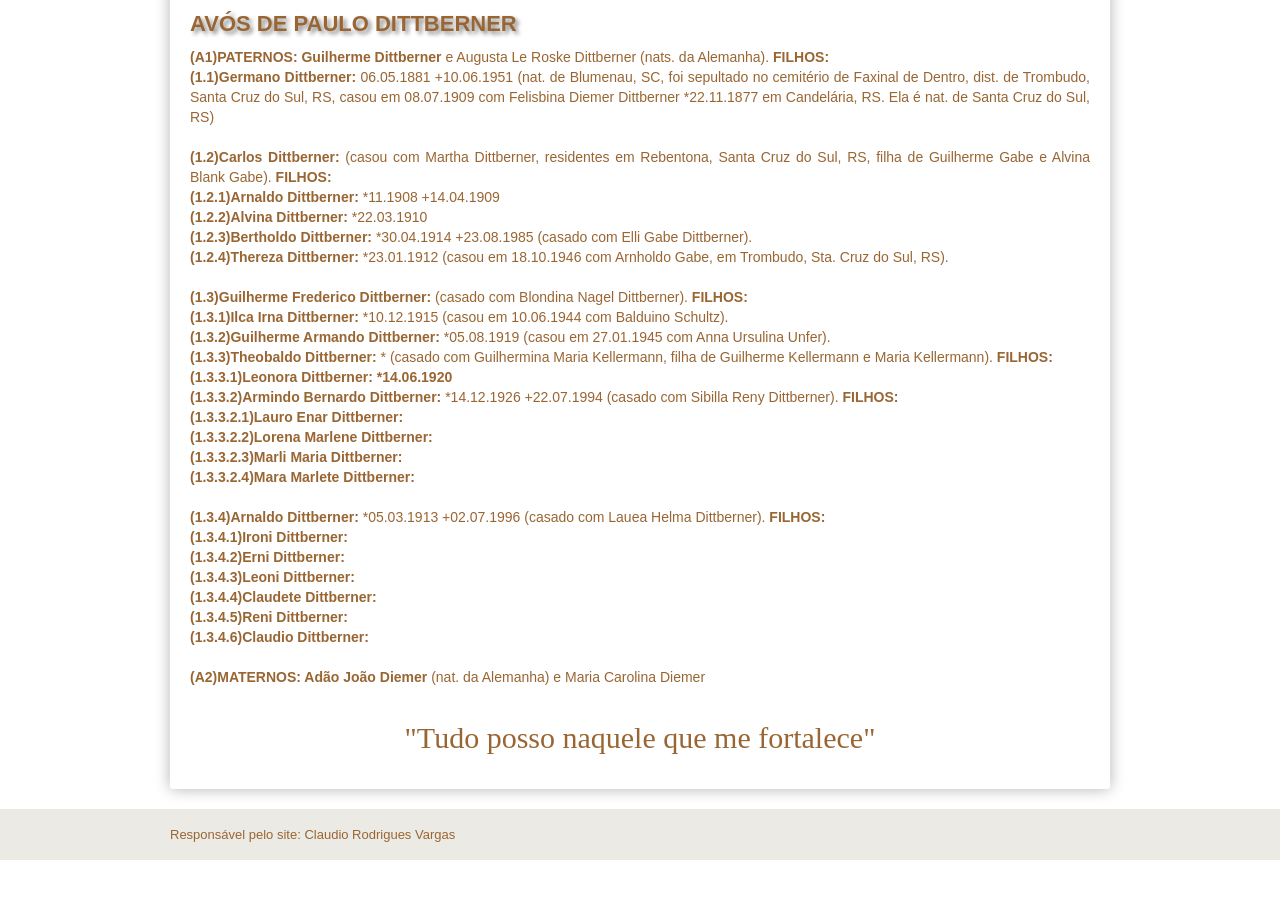
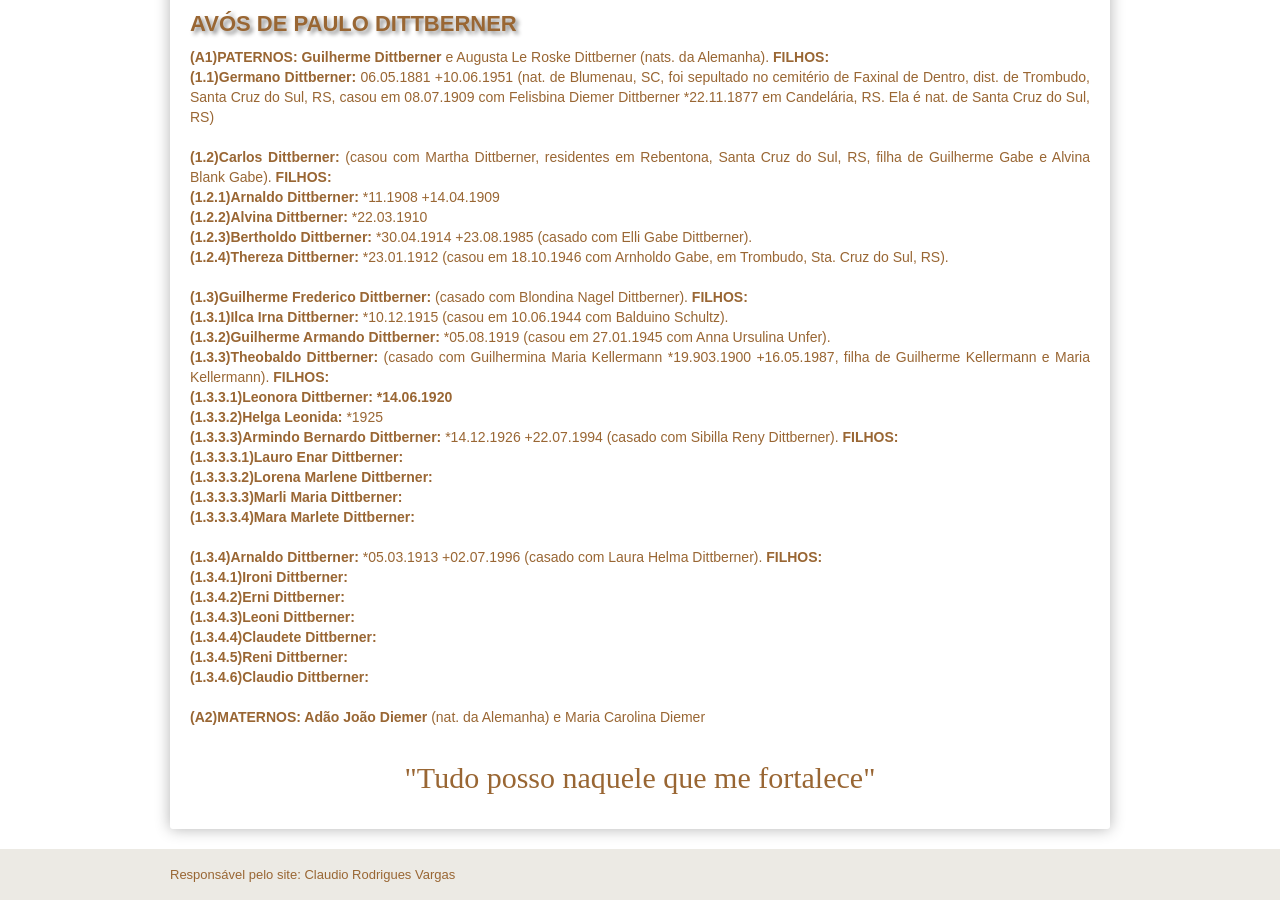
Before and after one commit to claudiovargas1955/claudiovargas1955.github.io, a Jekyll site: the page built from _pages/familia-dittberner.html, in a window 1280 px wide and 900 px high, scrolled down 786 px. Built offline with Jekyll 4.4.1, drawn with Linux system fonts in a browser that asks for light colours; some web fonts are replaced; before the commit the page ends 1646 px from its top, so only the background shows below that.

Commit message:
Update familia-dittberner.html

```diff
--- a/_pages/familia-dittberner.html
+++ b/_pages/familia-dittberner.html
@@ -132,17 +132,18 @@ Alvina Blank Gabe). <b>FILHOS: </b><br>
 <b>(1.3)Guilherme Frederico Dittberner: </b> (casado com Blondina Nagel Dittberner). <b>FILHOS: </b><br>
       <b>(1.3.1)Ilca Irna Dittberner: </b>*10.12.1915 (casou em 10.06.1944 com Balduino Schultz).<br>
       <b>(1.3.2)Guilherme Armando Dittberner: </b>*05.08.1919 (casou em 27.01.1945 com Anna Ursulina Unfer).<br>
-      <b>(1.3.3)Theobaldo Dittberner: </b>* (casado com Guilhermina Maria Kellermann, filha de Guilherme Kellermann e Maria Kellermann).
-      <b>FILHOS: </b><br>
+      <b>(1.3.3)Theobaldo Dittberner: </b> (casado com Guilhermina Maria Kellermann *19.903.1900 +16.05.1987, filha de Guilherme
+      Kellermann e Maria Kellermann). <b>FILHOS: </b><br>
               <b>(1.3.3.1)Leonora Dittberner: *14.06.1920 </b><br>
-              <b>(1.3.3.2)Armindo Bernardo Dittberner: </b>*14.12.1926 +22.07.1994 (casado com Sibilla Reny Dittberner). <b>FILHOS: </b>
+              <b>(1.3.3.2)Helga Leonida: </b>*1925<br>
+              <b>(1.3.3.3)Armindo Bernardo Dittberner: </b>*14.12.1926 +22.07.1994 (casado com Sibilla Reny Dittberner). <b>FILHOS: </b>
               <br>
-                <b>(1.3.3.2.1)Lauro Enar Dittberner: </b><br>
-                <b>(1.3.3.2.2)Lorena Marlene Dittberner: </b><br>
-                <b>(1.3.3.2.3)Marli Maria Dittberner: </b><br>
-                <b>(1.3.3.2.4)Mara Marlete Dittberner: </b><br><br>
+                <b>(1.3.3.3.1)Lauro Enar Dittberner: </b><br>
+                <b>(1.3.3.3.2)Lorena Marlene Dittberner: </b><br>
+                <b>(1.3.3.3.3)Marli Maria Dittberner: </b><br>
+                <b>(1.3.3.3.4)Mara Marlete Dittberner: </b><br><br>
 
-      <b>(1.3.4)Arnaldo Dittberner: </b>*05.03.1913 +02.07.1996 (casado com Lauea Helma Dittberner). <b>FILHOS: </b><br>
+      <b>(1.3.4)Arnaldo Dittberner: </b>*05.03.1913 +02.07.1996 (casado com Laura Helma Dittberner). <b>FILHOS: </b><br>
                  <b>(1.3.4.1)Ironi Dittberner: </b><br>
                  <b>(1.3.4.2)Erni Dittberner: </b><br>
                  <b>(1.3.4.3)Leoni Dittberner: </b><br>
```
